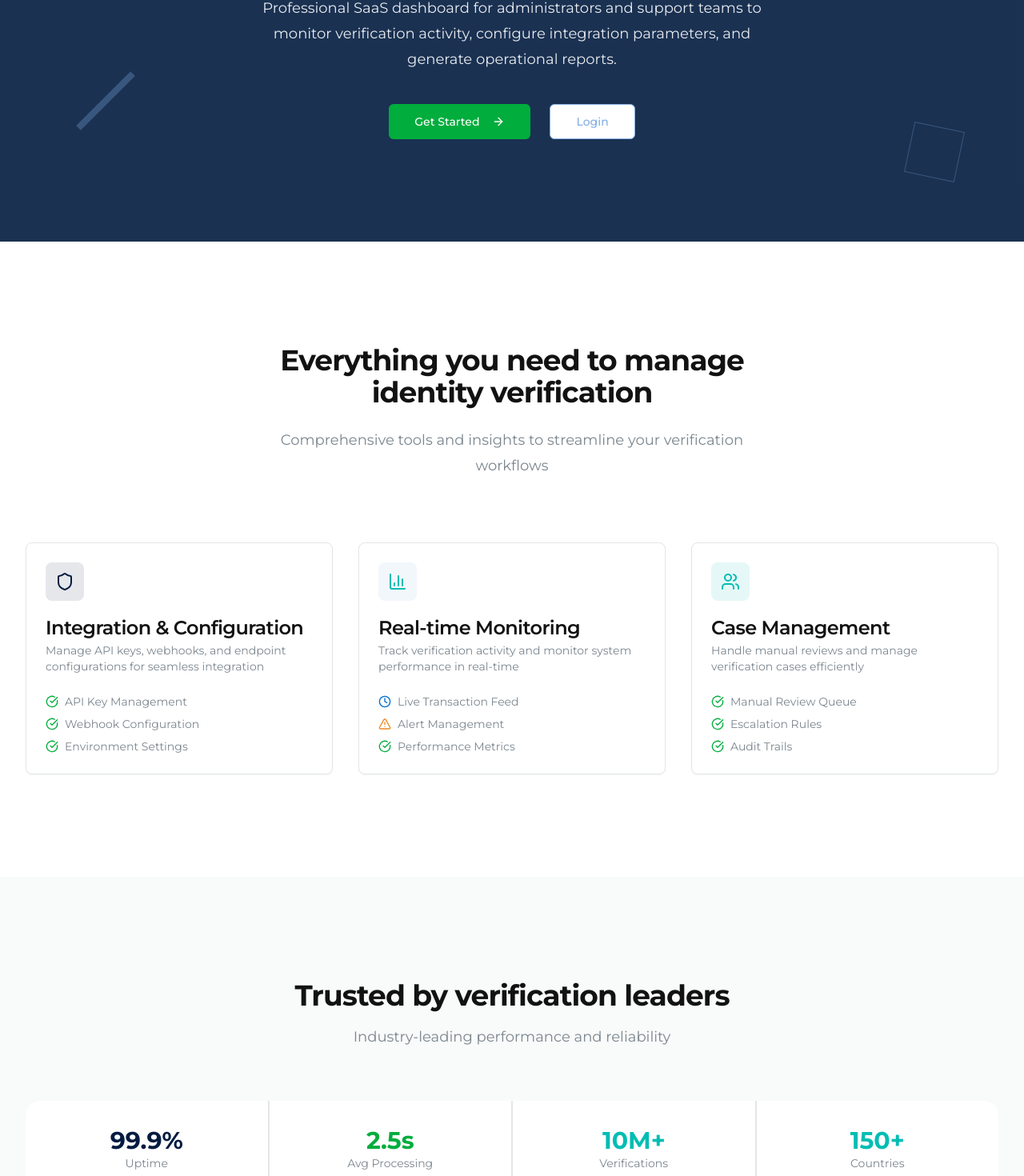
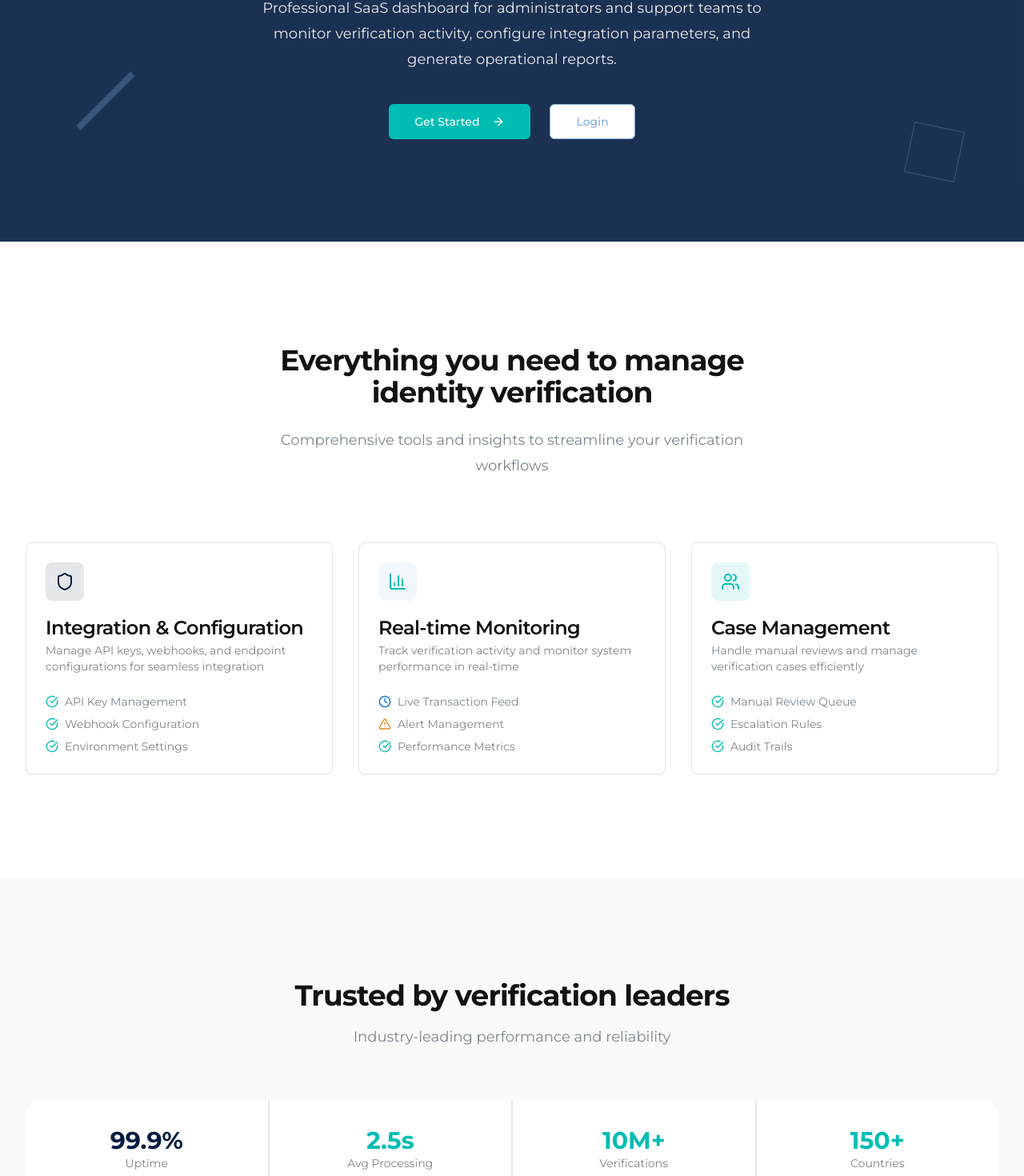
Before and after one commit to martinondercin/idv-saas-dashboard, a React (Vite) app: page / in a window 1280 px wide. Shown: the part 278-1748 px from the top of the page at 80% size. Built offline with nearby package versions, Linux system fonts and the light colour scheme.

Commit message:
Replace green with mint color

```diff
--- a/src/components/dashboard/KPICard.tsx
+++ b/src/components/dashboard/KPICard.tsx
@@ -20,7 +20,7 @@ export function KPICard({ title, value, change, icon: Icon, description, classNa
   const getChangeColor = (type: 'increase' | 'decrease' | 'neutral') => {
     switch (type) {
       case 'increase':
-        return 'bg-success-light text-success';
+        return 'bg-accent/10 text-accent';
       case 'decrease':
         return 'bg-error-light text-error';
       default:
--- a/src/components/dashboard/TransactionFeed.tsx
+++ b/src/components/dashboard/TransactionFeed.tsx
@@ -86,7 +86,7 @@ export function TransactionFeed() {
   const getRiskScoreColor = (score: number) => {
     if (score >= 0.8) return "bg-error-light text-error";
     if (score >= 0.5) return "bg-warning-light text-warning";
-    return "bg-success-light text-success";
+    return "bg-accent/10 text-accent";
   };
 
   const filteredTransactions = mockTransactions.filter(transaction => {
--- a/src/components/layout/TopBar.tsx
+++ b/src/components/layout/TopBar.tsx
@@ -37,7 +37,7 @@ export function TopBar() {
             <SelectContent>
               <SelectItem value="production">
                 <div className="flex items-center gap-2">
-                  <div className="w-2 h-2 rounded-full bg-success" />
+                  <div className="w-2 h-2 rounded-full bg-accent" />
                   Production
                 </div>
               </SelectItem>
--- a/src/components/ui/badge.tsx
+++ b/src/components/ui/badge.tsx
@@ -16,7 +16,7 @@ const badgeVariants = cva(
           "border-transparent bg-destructive text-destructive-foreground hover:bg-destructive/80",
         outline: "text-foreground",
         success:
-          "border-transparent bg-success text-success-foreground hover:bg-success/80",
+          "border-transparent bg-accent text-accent-foreground hover:bg-accent/80",
         warning:
           "border-transparent bg-warning text-warning-foreground hover:bg-warning/80",
         muted:
--- a/src/components/ui/status-badge.tsx
+++ b/src/components/ui/status-badge.tsx
@@ -6,13 +6,13 @@ const statusBadgeVariants = cva(
   {
     variants: {
       status: {
-        success: "bg-success-light text-success border border-success/20",
+        success: "bg-accent/10 text-accent border border-accent/20",
         pending: "bg-pending-light text-pending border border-pending/20",
         error: "bg-error-light text-error border border-error/20",
         warning: "bg-warning-light text-warning border border-warning/20",
         "manual-review": "bg-manual-review-light text-manual-review border border-manual-review/20",
         processing: "bg-secondary text-secondary-foreground border border-secondary-vibrant/20",
-        completed: "bg-success-light text-success border border-success/20",
+        completed: "bg-accent/10 text-accent border border-accent/20",
         failed: "bg-error-light text-error border border-error/20",
         expired: "bg-muted text-muted-foreground border border-border",
       },
--- a/src/index.css
+++ b/src/index.css
@@ -159,7 +159,7 @@
 /* Component Variants and Utilities */
 @layer utilities {
   /* Status colors for various UI states */
-  .status-success { @apply bg-success text-success-foreground; }
+  .status-success { @apply bg-accent text-accent-foreground; }
   .status-pending { @apply bg-pending text-pending-foreground; }
   .status-error { @apply bg-error text-error-foreground; }
   .status-warning { @apply bg-warning text-warning-foreground; }
--- a/src/pages/Dashboard.tsx
+++ b/src/pages/Dashboard.tsx
@@ -80,13 +80,13 @@ export default function Dashboard() {
         <CardContent className="grid grid-cols-1 md:grid-cols-2 lg:grid-cols-4 gap-4">
           <div className="flex items-center justify-between">
             <span className="text-sm">API Gateway</span>
-            <Badge className="bg-success-light text-success">
+            <Badge className="bg-accent/10 text-accent">
               Operational
             </Badge>
           </div>
           <div className="flex items-center justify-between">
             <span className="text-sm">OCR Service</span>
-            <Badge className="bg-success-light text-success">
+            <Badge className="bg-accent/10 text-accent">
               Operational
             </Badge>
           </div>
@@ -98,7 +98,7 @@ export default function Dashboard() {
           </div>
           <div className="flex items-center justify-between">
             <span className="text-sm">Webhook Delivery</span>
-            <Badge className="bg-success-light text-success">
+            <Badge className="bg-accent/10 text-accent">
               Operational
             </Badge>
           </div>
--- a/src/pages/Index.tsx
+++ b/src/pages/Index.tsx
@@ -30,7 +30,7 @@ const Index = () => {
               configure integration parameters, and generate operational reports.
             </p>
             <div className="mt-10 flex items-center justify-center gap-x-6">
-              <Button size="lg" asChild className="bg-success hover:bg-success/90 text-success-foreground">
+              <Button size="lg" asChild className="bg-accent hover:bg-accent/90 text-accent-foreground">
                 <Link to="/signup">
                   Get Started <ArrowRight className="ml-2 h-4 w-4" />
                 </Link>
@@ -69,15 +69,15 @@ const Index = () => {
               <CardContent>
                 <div className="space-y-2">
                   <div className="flex items-center gap-2">
-                    <CheckCircle className="h-4 w-4 text-success" />
+                    <CheckCircle className="h-4 w-4 text-accent" />
                     <span className="text-sm text-muted-foreground">API Key Management</span>
                   </div>
                   <div className="flex items-center gap-2">
-                    <CheckCircle className="h-4 w-4 text-success" />
+                    <CheckCircle className="h-4 w-4 text-accent" />
                     <span className="text-sm text-muted-foreground">Webhook Configuration</span>
                   </div>
                   <div className="flex items-center gap-2">
-                    <CheckCircle className="h-4 w-4 text-success" />
+                    <CheckCircle className="h-4 w-4 text-accent" />
                     <span className="text-sm text-muted-foreground">Environment Settings</span>
                   </div>
                 </div>
@@ -105,7 +105,7 @@ const Index = () => {
                     <span className="text-sm text-muted-foreground">Alert Management</span>
                   </div>
                   <div className="flex items-center gap-2">
-                    <CheckCircle className="h-4 w-4 text-success" />
+                    <CheckCircle className="h-4 w-4 text-accent" />
                     <span className="text-sm text-muted-foreground">Performance Metrics</span>
                   </div>
                 </div>
@@ -125,15 +125,15 @@ const Index = () => {
               <CardContent>
                 <div className="space-y-2">
                   <div className="flex items-center gap-2">
-                    <CheckCircle className="h-4 w-4 text-success" />
+                    <CheckCircle className="h-4 w-4 text-accent" />
                     <span className="text-sm text-muted-foreground">Manual Review Queue</span>
                   </div>
                   <div className="flex items-center gap-2">
-                    <CheckCircle className="h-4 w-4 text-success" />
+                    <CheckCircle className="h-4 w-4 text-accent" />
                     <span className="text-sm text-muted-foreground">Escalation Rules</span>
                   </div>
                   <div className="flex items-center gap-2">
-                    <CheckCircle className="h-4 w-4 text-success" />
+                    <CheckCircle className="h-4 w-4 text-accent" />
                     <span className="text-sm text-muted-foreground">Audit Trails</span>
                   </div>
                 </div>
@@ -161,7 +161,7 @@ const Index = () => {
                 <div className="text-sm text-muted-foreground">Uptime</div>
               </div>
               <div className="bg-card p-8 text-center">
-                <div className="text-3xl font-bold text-success">2.5s</div>
+                <div className="text-3xl font-bold text-accent">2.5s</div>
                 <div className="text-sm text-muted-foreground">Avg Processing</div>
               </div>
               <div className="bg-card p-8 text-center">
@@ -188,7 +188,7 @@ const Index = () => {
               Join thousands of businesses using our identity verification platform
             </p>
             <div className="mt-10 flex items-center justify-center gap-x-6">
-              <Button size="lg" asChild className="bg-success hover:bg-success/90 text-success-foreground">
+              <Button size="lg" asChild className="bg-accent hover:bg-accent/90 text-accent-foreground">
                 <Link to="/signup">
                   Start Free Trial <ArrowRight className="ml-2 h-4 w-4" />
                 </Link>
--- a/src/pages/Login.tsx
+++ b/src/pages/Login.tsx
@@ -171,7 +171,7 @@ export default function Login() {
             <Button
               type="submit"
               disabled={isLoading}
-              className="w-full h-12 bg-success hover:bg-success/90 text-success-foreground font-medium"
+              className="w-full h-12 bg-accent hover:bg-accent/90 text-accent-foreground font-medium"
             >
               {isLoading ? (
                 <div className="flex items-center space-x-2">
--- a/src/pages/Signup.tsx
+++ b/src/pages/Signup.tsx
@@ -266,7 +266,7 @@ export default function Signup() {
             <Button
               type="submit"
               disabled={isLoading || !acceptTerms}
-              className="w-full h-12 bg-success hover:bg-success/90 text-success-foreground font-medium"
+              className="w-full h-12 bg-accent hover:bg-accent/90 text-accent-foreground font-medium"
             >
               {isLoading ? (
                 <div className="flex items-center space-x-2">
```
Also changed, not shown: src/pages/monitoring/MonitoringDashboard.tsx (+8 -8 lines).
